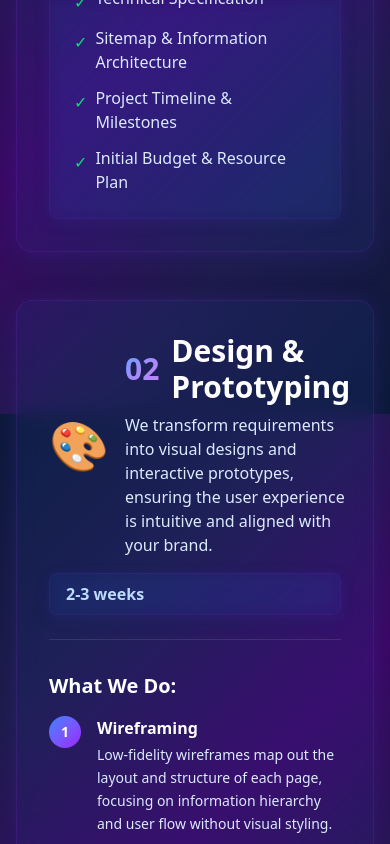
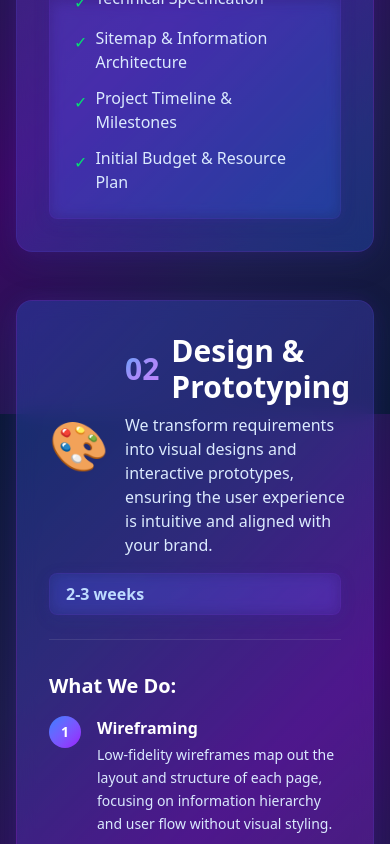
Before and after one commit to JJG1488/jgservicesllc, a Next.js app: page /process in a window 390 px wide. Shown: the part 4650-5494 px from the top of the page. Built offline with nearby package versions, Linux system fonts and the light colour scheme; no server answers; a web font is replaced by a local one.

Commit message:
Updated glass css to be consistent across app

```diff
--- a/src/app/globals.css
+++ b/src/app/globals.css
@@ -185,13 +185,19 @@
 
   /* Glass card variant with hover effect */
   .glass-card {
-    background: rgba(37, 99, 235, 0.08);
+    /* background: rgba(37, 99, 235, 0.08); */
+    background: linear-gradient(135deg,
+          rgba(37, 99, 235, 0.3) 0%,
+          rgba(147, 51, 234, 0.3) 50%,
+          rgba(37, 99, 235, 0.3) 100%);
+
     backdrop-filter: blur(10px);
     -webkit-backdrop-filter: blur(10px);
     border: 1px solid rgba(147, 51, 234, 0.15);
     box-shadow: 0 8px 32px 0 rgba(30, 58, 138, 0.2),
                 0 0 20px rgba(147, 51, 234, 0.1);
     transition: all 0.3s ease;
+
   }
 
   .glass-card:hover {
--- a/src/app/page.tsx
+++ b/src/app/page.tsx
@@ -150,7 +150,7 @@ export default function Home() {
             }
           ].map((step, index) => (
             <motion.div key={index} variants={itemVariants}>
-              <div className="glass-card rounded-2xl p-8 h-full">
+              <div className="glass-card rounded-2xl p-8 h-full hero-gradient">
                 {/* <div className="relative w-full h-48 mb-6 rounded-lg overflow-hidden bg-white/5">
                   <Image
                     src={step.image}
@@ -178,7 +178,7 @@ export default function Home() {
 
       {/* Services Preview Section */}
       <section className="section-container">
-        <div className="grid grid-cols-1 lg:grid-cols-2 gap-12 items-center">
+        <div className="grid grid-cols-1 lg:grid-cols-2 gap-12 items-center hero-gradient rounded-3xl">
           <FadeIn direction="left">
             <div className="glass-lg rounded-2xl p-8">
               <h2 className="text-4xl md:text-5xl font-bold mb-6 gradient-text">
@@ -201,7 +201,7 @@ export default function Home() {
           </FadeIn>
 
           <FadeIn direction="right">
-            <div className="relative h-96 rounded-2xl overflow-hidden glass">
+            <div className="relative h-96 rounded-2xl overflow-hidden glass-lg">
               <Image
                 src="/images/custom_web_development.png"
                 alt="Web Development"
@@ -216,9 +216,9 @@ export default function Home() {
 
       {/* Stats Section */}
       <section className="section-container">
-        <div className="glass-md rounded-3xl p-12">
+        <div className="glass-md rounded-3xl p-12 hero-gradient">
           <ScaleIn>
-            <h2 className="text-4xl md:text-5xl font-bold text-center mb-16 gradient-text">
+            <h2 className="text-4xl md:text-5xl font-bold text-center mb-16 gradient-text ">
               Results That Speak
             </h2>
           </ScaleIn>
--- a/src/app/process/page.tsx
+++ b/src/app/process/page.tsx
@@ -391,7 +391,7 @@ export default function Process() {
               whileInView={{ opacity: 1, y: 0 }}
               viewport={{ once: true }}
               transition={{ duration: 0.6, delay: index * 0.1 }}
-              className="glass-card rounded-2xl p-8 md:p-12"
+              className="glass-card rounded-2xl p-8 md:p-12 hero-gradient"
             >
               {/* Phase Header */}
               <div className="flex flex-col md:flex-row md:items-center md:justify-between mb-8 pb-6 border-b border-white/10">
@@ -461,7 +461,7 @@ export default function Process() {
 
       {/* Methodologies */}
       <section className="section-container">
-        <div className="glass-md rounded-3xl p-12">
+        <div className="glass-md rounded-3xl p-12 hero-gradient">
           <ScaleIn>
             <h2 className="text-4xl md:text-5xl font-bold text-center mb-4 gradient-text">
               Our Core Principles
@@ -481,7 +481,7 @@ export default function Process() {
                 whileInView={{ opacity: 1, scale: 1 }}
                 viewport={{ once: true }}
                 transition={{ delay: index * 0.1 }}
-                className="glass-sm p-6 rounded-xl hover:glass-md transition-all"
+                className="glass-sm p-6 rounded-xl hover:glass-md transition-all hero-gradient"
               >
                 <div className="text-5xl mb-4">{method.icon}</div>
                 <h3 className="text-xl font-bold mb-2 text-white">
--- a/src/app/projects/page.tsx
+++ b/src/app/projects/page.tsx
@@ -84,7 +84,7 @@ export default function Projects() {
           {projects.map((project, index) => (
             <ScaleIn key={project.id} delay={index * 0.1}>
               <motion.div
-                className="glass-card rounded-2xl overflow-hidden group"
+                className="glass-card rounded-2xl overflow-hidden group hero-gradient"
                 whileHover={{ y: -8 }}
                 transition={{ type: "spring", stiffness: 300 }}
               >
--- a/src/app/services/page.tsx
+++ b/src/app/services/page.tsx
@@ -158,7 +158,7 @@ export default function Services() {
 
       {/* Services Grid */}
       <section className="section-container">
-        <div className="grid grid-cols-1 md:grid-cols-2 lg:grid-cols-3 gap-8">
+        <div className="grid grid-cols-1 md:grid-cols-2 lg:grid-cols-3 gap-8 ">
           {services.map((service, index) => (
             <motion.div
               key={index}
@@ -166,7 +166,7 @@ export default function Services() {
               whileInView={{ opacity: 1, y: 0 }}
               viewport={{ once: true }}
               transition={{ duration: 0.5, delay: index * 0.1 }}
-              className="glass-card rounded-2xl p-8 hover:scale-105 transition-transform duration-300"
+              className="glass-card rounded-2xl p-8 hover:scale-105 transition-transform duration-300 hero-gradient"
             >
               {/* Icon */}
               <div className="text-6xl mb-6">{service.icon}</div>
@@ -235,7 +235,7 @@ export default function Services() {
 
       {/* Why Choose Us */}
       <section className="section-container">
-        <div className="glass-md rounded-3xl p-12">
+        <div className="glass-md rounded-3xl p-12 hero-gradient">
           <ScaleIn>
             <h2 className="text-4xl md:text-5xl font-bold text-center mb-4 gradient-text">
               Why Choose JGServicesLLC?
```
